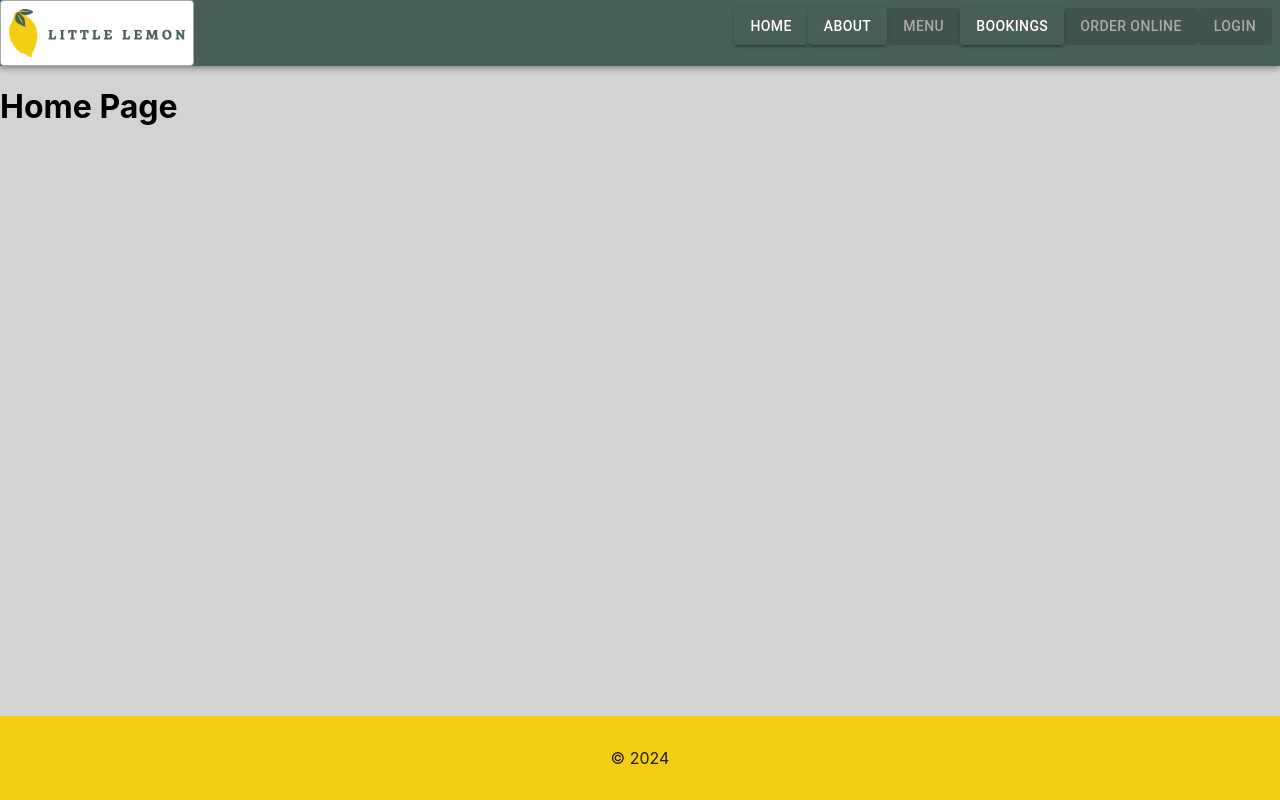
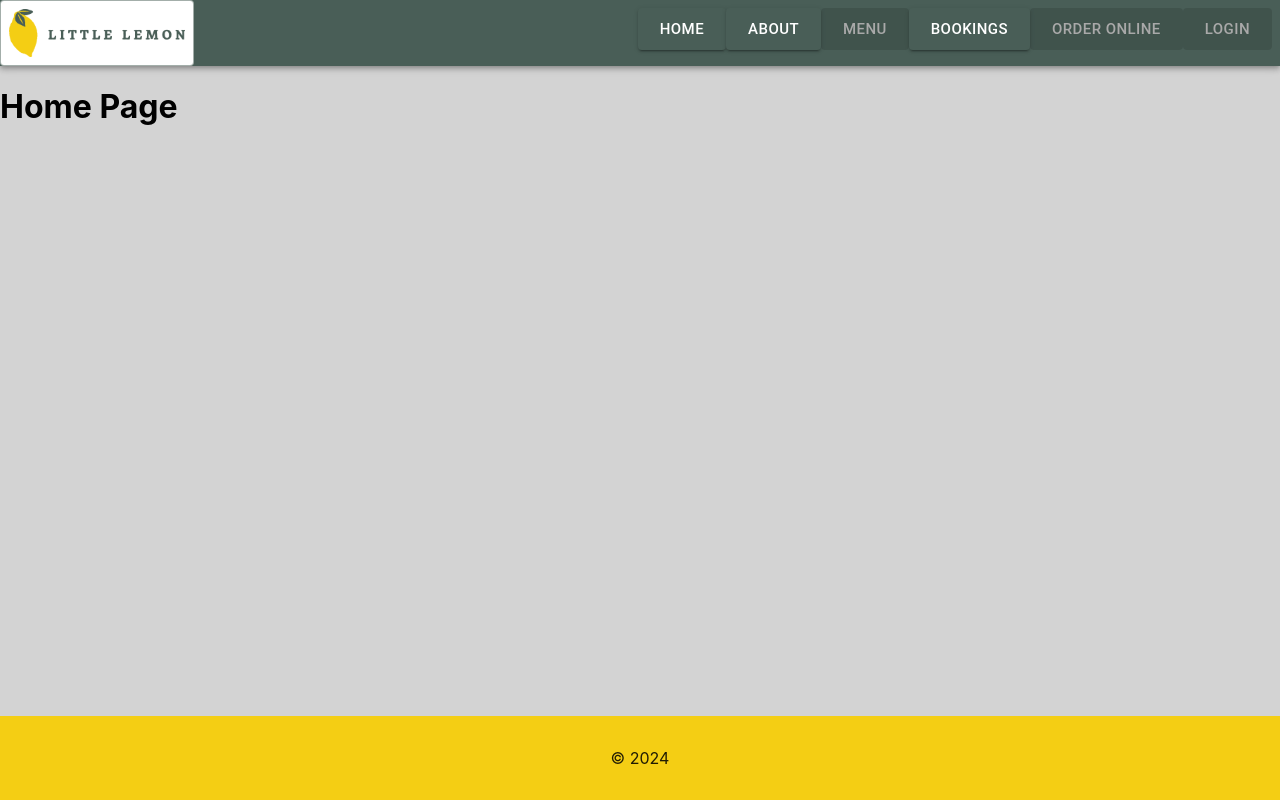
Before and after one commit to ipilatuna-udt/developer-capstone, a React (Create React App) app: page / in a window 1280 px wide. Built offline with nearby package versions, Linux system fonts and the light colour scheme.

Commit message:
Increasing button size

```diff
--- a/src/components/Header.js
+++ b/src/components/Header.js
@@ -50,6 +50,7 @@ function Header() {
                     key={page.href}
                     href={page.href}
                     variant="contained"
+                    size="large"
                     aria-label={page.label}
                     aria-current={
                       currentPath === page.href ? "page" : undefined
```
